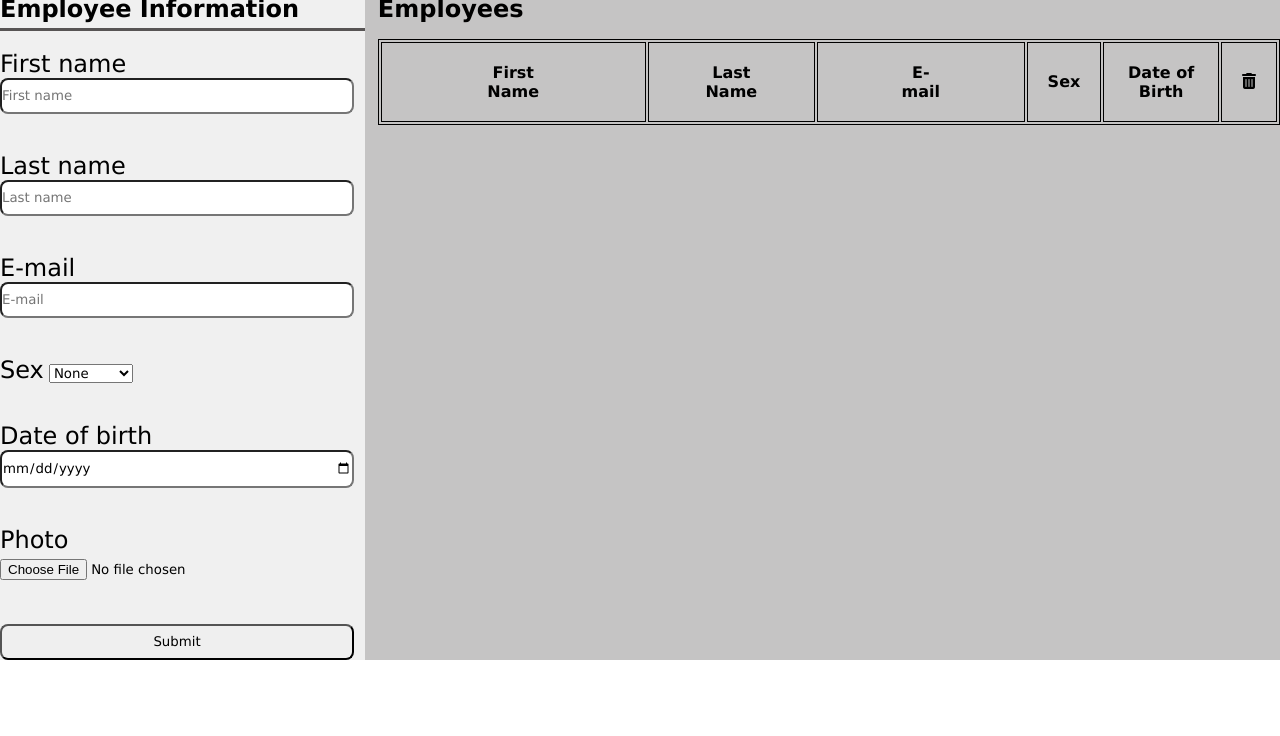
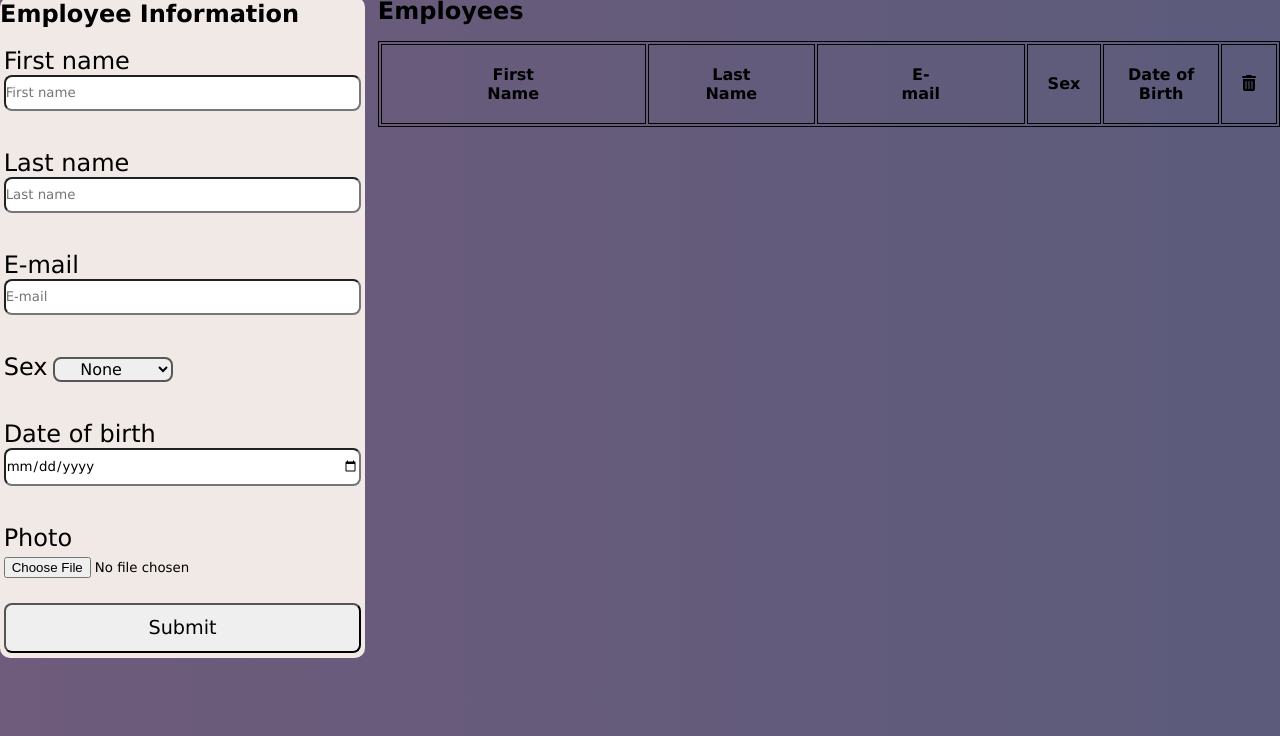
Before and after one commit to claudianaghi99/CMS, a plain HTML site: page index.html in a window 1280 px wide. Shown: the part 64-800 px from the top of the page. Drawn offline with Linux system fonts and the light colour scheme.

Commit message:
Added gradient background

```diff
--- a/index.html
+++ b/index.html
@@ -10,19 +10,16 @@
     <script src="main.js"></script>
     <script src="https://kit.fontawesome.com/b21073efe8.js" crossorigin="anonymous"></script>
 </head>
-<body>
+<body  class="css-selector">
     <div>
         <h1>Content Management System</h1>
     </div>
-    <div class="first-line"></div>
     <!--Left part of the page - Info part-->
     <div class="contents">
      <div class="left-part">
         <div>
             <h2>Employee Information</h2>
         </div>
-        <div class="second-line"></div>
-        <div class="third-line"></div>
         <div class ="employee-info">
 
         <div name="myForm" class="myForm">
@@ -44,10 +41,10 @@
                 <input type="email" name="email" id="email" placeholder="E-mail" onfocus="this.placeholder = ' ' " onblur=" this.placeholder = 'E-mail'"required>
             </div>
 
-            <div>
+            <div class="sex-select">
                 <br><br>
                 <label for="sex">Sex</label>
-                <select id="sex-list"  required>
+                <select id="sex-list" required>
                     <option value="">None</option>
                     <option value="Female">Female</option>
                     <option value="Male">Male</option>
@@ -67,8 +64,8 @@
                 <input type="file" name="" id="file">
             </div>
 
-            <br><br>
-            <input type="submit" value="Submit" onclick="addRow()">
+            <br>
+            <input style="height:50px; font-size:120%;" id="submit" type="submit" value="Submit" onclick="addRow()">
 
          </div>
         </div>
--- a/style.css
+++ b/style.css
@@ -3,6 +3,7 @@
     padding:0;
     box-sizing: border-box;
     font-family:Verdana, Geneva, Tahoma, sans-serif;
+    color:black;
 }
 .contents{
     display: flex;
@@ -12,48 +13,53 @@
 h1{
     padding-left: 2%;
     padding-top: 1%;
+    padding-bottom: 10px;
+    color: #F1E9E5;
 }
 
 /*Left part of the page*/
 
 .left-part{
-    background-color: #f0f0f0;
     width: 35%;
+    background-color: #F1E9E5;
+    border-radius: 10px;
+    padding-bottom: 5px;
+    padding-top: 3px;
 }
 
 input {
-    width: 97%;
+    width: 99%;
     line-height: 2rem;
     border-radius: 8px;
 }
 
+.myForm{
+    padding-left: 1%;
+
+}
 .myForm label{
     font-size: 150%;
 }
 
-/*Lines*/
-.first-line{
-    padding-bottom: 5px;
-    border-bottom: 3px solid #575454;
-}
-
-.second-line {
-    padding-bottom: 5px;
-    border-bottom: 3px solid #575454;
-    width: 100%;
+.myForm .sex-select select{
+    padding-left: 6%;
+    font-size:100%;
+    border-radius: 8px;
+    border-width: 2px;
+    border-color: rgb(88, 87, 87);
 }
 
 /*Right part*/
 
 .right-part{
     padding-left: 1%;
-    background-color:#c5c4c4;
     width: 70rem;
 }
 
 table,th{
     border:1px solid black;
 }
+
 
 
 th, tr {
@@ -79,3 +85,34 @@ th, tr {
     padding-left: 5rem;
     padding-right: 5rem;
 }
+
+.css-selector {
+    background: linear-gradient(270deg, #355c7d, #6c5b7b, #c06c84);
+    background-size: 600% 600%;
+
+    -webkit-animation: AnimationName 30s ease infinite;
+    -moz-animation: AnimationName 30s ease infinite;
+    -o-animation: AnimationName 30s ease infinite;
+    animation: AnimationName 30s ease infinite;
+}
+
+@-webkit-keyframes AnimationName {
+    0%{background-position:0% 50%}
+    50%{background-position:100% 50%}
+    100%{background-position:0% 50%}
+}
+@-moz-keyframes AnimationName {
+    0%{background-position:0% 50%}
+    50%{background-position:100% 50%}
+    100%{background-position:0% 50%}
+}
+@-o-keyframes AnimationName {
+    0%{background-position:0% 50%}
+    50%{background-position:100% 50%}
+    100%{background-position:0% 50%}
+}
+@keyframes AnimationName {
+    0%{background-position:0% 50%}
+    50%{background-position:100% 50%}
+    100%{background-position:0% 50%}
+}
```
